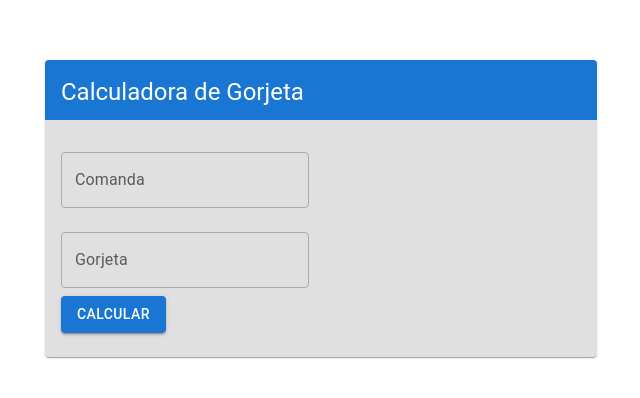
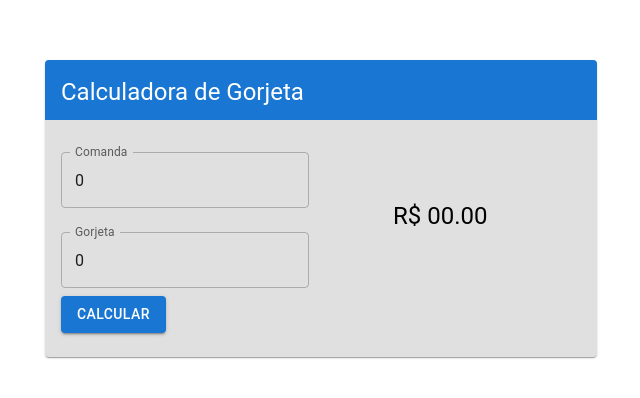
Before and after one commit to claudiney63/challenges_web, a React (Create React App) app in the folder calculadora_gorjeta/: page / in a window 1280 px wide. Shown: the part 140-538 px from the top of the page, without its empty margins (319-959 px from the left). Built offline with nearby package versions, Linux system fonts and the light colour scheme.

Commit message:
inicio regra de negocio, calculo da gorjeta

```diff
--- a/calculadora_gorjeta/src/components/CalcGorjeta.jsx
+++ b/calculadora_gorjeta/src/components/CalcGorjeta.jsx
@@ -1,3 +1,5 @@
+import { useState } from 'react';
+
 import TextField from '@mui/material/TextField';
 import Button from '@mui/material/Button';
 import Card from '@mui/material/Card';
@@ -10,25 +12,37 @@ import Typography from '@mui/material/Typography';
 import './CalcGorjeta.css'
 
 export default function CalcGorjeta() {
+
+    const [valor, setValor] = useState(0.00)
+
+    const calcularGorjeta = (comandaValue, gorjetaValue) => {
+        //implementar regra de negocio para calcular gorjeta
+    }
+
     return (
         <>
             <Container maxWidth="sm">
                 <Grid container spacing={4}>
                     <Grid item xs={12}>
-                        <Card sx={{ minWidth: 275, marginTop: 25, backgroundColor: '#e0e0e0'}}>
+                        <Card sx={{ minWidth: 275, marginTop: 25, backgroundColor: '#e0e0e0' }}>
                             <Box sx={{ backgroundColor: 'primary.main', height: 60, width: 575 }}>
                                 <Typography variant="h5" component="div" sx={{ padding: 2, color: 'white' }}>
                                     Calculadora de Gorjeta
                                 </Typography>
                             </Box>
                             <CardContent>
-                                <div>
-                                    <TextField id="outlined-basic" label="Comanda" margin='normal' variant="outlined" type='number' />
-                                </div>
-                                <div>
-                                    <TextField id="outlined-basic" label="Gorjeta" margin='normal' variant="outlined" type='number' />
-                                </div>
-                                <div><Button variant="contained">Calcular</Button></div>
+                                <Grid container spacing={1}>
+                                    <Grid item xs={7}>
+                                            <TextField id="outlined-basic" label="Comanda" margin='normal' variant="outlined" type='number' value={0}/>
+                                            <TextField id="outlined-basic" label="Gorjeta" margin='normal' variant="outlined" type='number' value={0}/>
+                                    </Grid>
+                                    <Grid item xs={5}>
+                                        <Typography variant="h5" component="div" sx={{ color: 'black', marginTop: 8, marginLeft: 3 }}>
+                                            R$ {valor === 0 ? '00.00' : valor}
+                                        </Typography>
+                                    </Grid>
+                                </Grid>
+                                <Button variant="contained" onClick={() => setValor(valor)}>Calcular</Button>
                             </CardContent>
                         </Card>
                     </Grid>
```
